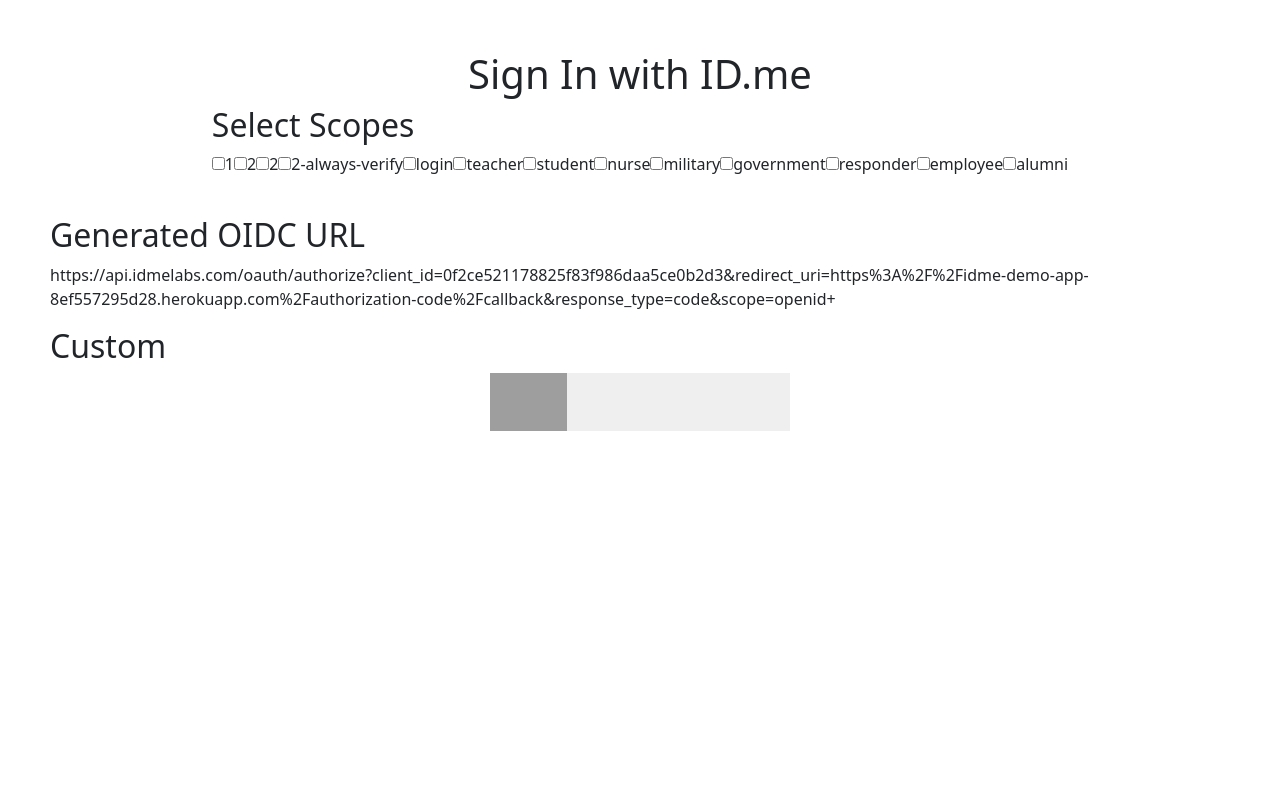
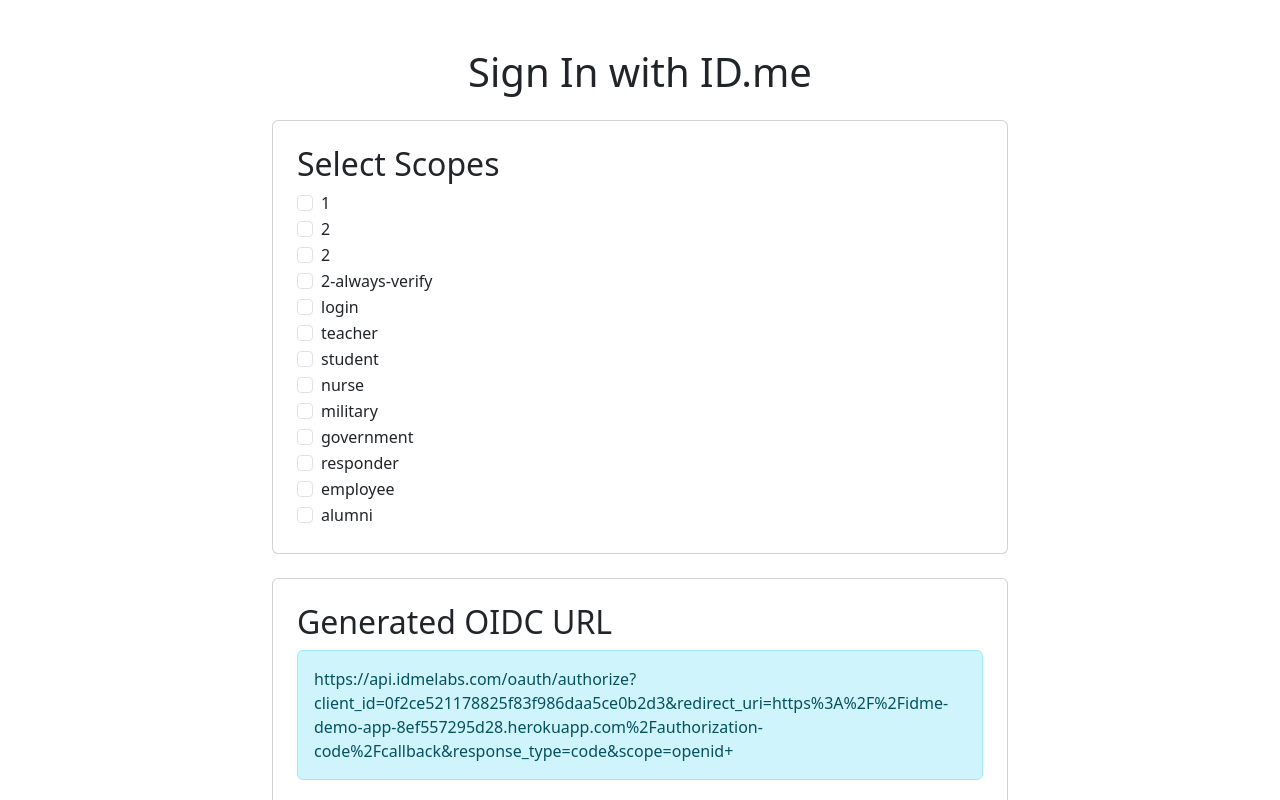
Before and after one commit to stevenbarash/idme-oidc-playground, a React (Create React App) app in the folder client/: page / in a window 1280 px wide. Shown: the top 800 px of the page. Built offline with nearby package versions, Linux system fonts and the light colour scheme; grey boxes are pictures that could not be loaded.

Commit message:
add styling

```diff
--- a/client/src/App.js
+++ b/client/src/App.js
@@ -1,7 +1,9 @@
 import React, { useState, useEffect } from "react";
 import SignInButton from "./SignInButton";
-import {jwtDecode} from "jwt-decode";
+import { jwtDecode } from "jwt-decode";
 import ReactJson from "react-json-view";
+import 'bootstrap/dist/css/bootstrap.min.css';
+import { Container, Row, Col, Form, Button, Alert, Card } from 'react-bootstrap';
 
 function App() {
   const [token, setToken] = useState(null);
@@ -52,7 +54,7 @@
     const scopeString = `openid ${selectedScopes.join(" ")}`;
     const queryParams = new URLSearchParams({
       client_id: "0f2ce521178825f83f986daa5ce0b2d3",
-      redirect_uri: redirectUri, // Use hardcoded redirect URI
+      redirect_uri: redirectUri,
       response_type: "code",
       scope: scopeString,
     });
@@ -60,32 +62,34 @@
   };
 
   return (
-    <div className="App" style={{ padding: "50px" }}>
-      <div style={{ display: "flex", flexDirection: "column", alignItems: "center" }}>
-        <h1>Sign In with ID.me</h1>
-        <div style={{ marginBottom: "20px" }}>
+    <Container className="py-5">
+      <Row className="justify-content-center">
+        <Col md={8}>
+          <h1 className="text-center mb-4">Sign In with ID.me</h1>
+          <Card className="p-4 mb-4">
             <h2>Select Scopes</h2>
+            <Form>
               {["http://idmanagement.gov/ns/assurance/ial/1/aal/1", "http://idmanagement.gov/ns/assurance/ial/1/aal/2", "http://idmanagement.gov/ns/assurance/ial/2/aal/2", "http://idmanagement.gov/ns/assurance/ial/2/aal/2-always-verify", "login", "teacher", "student", "nurse", "military", "government", "responder", "employee", "alumni"].map((scope) => (
-            <label key={scope}>
-              <input
+                <Form.Check
+                  key={scope}
                   type="checkbox"
+                  label={scope.split("/").pop()}
                   value={scope}
+                  checked={selectedScopes.includes(scope)}
                   onChange={handleScopeChange}
-                checked={selectedScopes.includes(scope)}
                 />
-              {scope.split("/").pop()}
-            </label>
               ))}
-        </div>
-        <div style={{ marginTop: "20px" }}>
+            </Form>
+          </Card>
+          <Card className="p-4 mb-4">
             <h2>Generated OIDC URL</h2>
-          <p>{buildAuthUrl()}</p>
+            <Alert variant="info">{buildAuthUrl()}</Alert>
             <SignInButton policy="Custom" url={buildAuthUrl()} />
-        </div>
+          </Card>
           {token && (
-          <div style={{ marginTop: "20px" }}>
+            <Card className="p-4">
               <h2>Token:</h2>
-            <p>{token}</p>
+              <Alert variant="secondary">{token}</Alert>
               <h2>User Information:</h2>
               {userInfo && (
                 <ReactJson
@@ -96,10 +100,11 @@
                   displayDataTypes={false}
                 />
               )}
-          </div>
+            </Card>
           )}
-      </div>
-    </div>
+        </Col>
+      </Row>
+    </Container>
   );
 }
 
```
Lines whose indentation alone changed are shown as unchanged.
